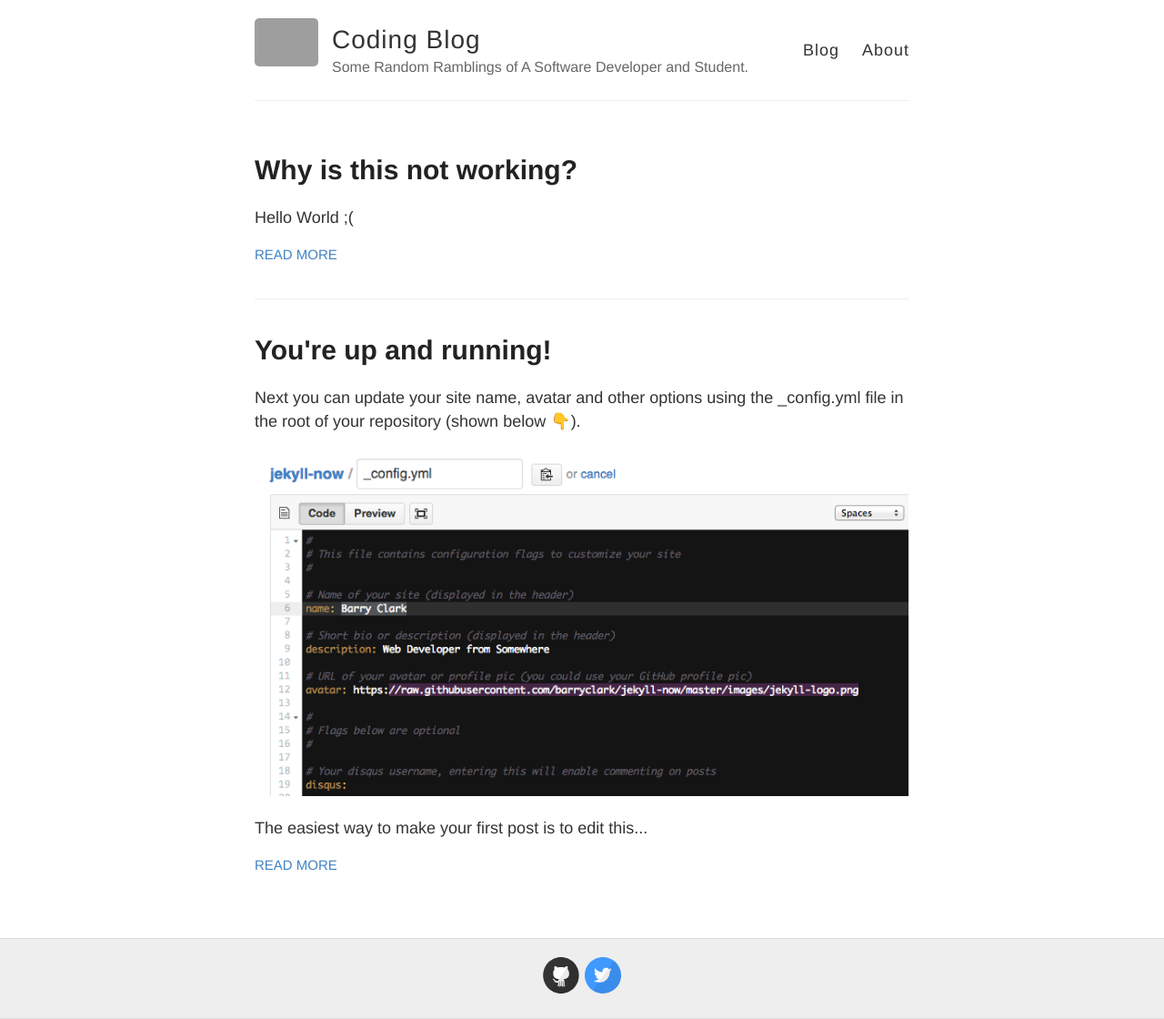
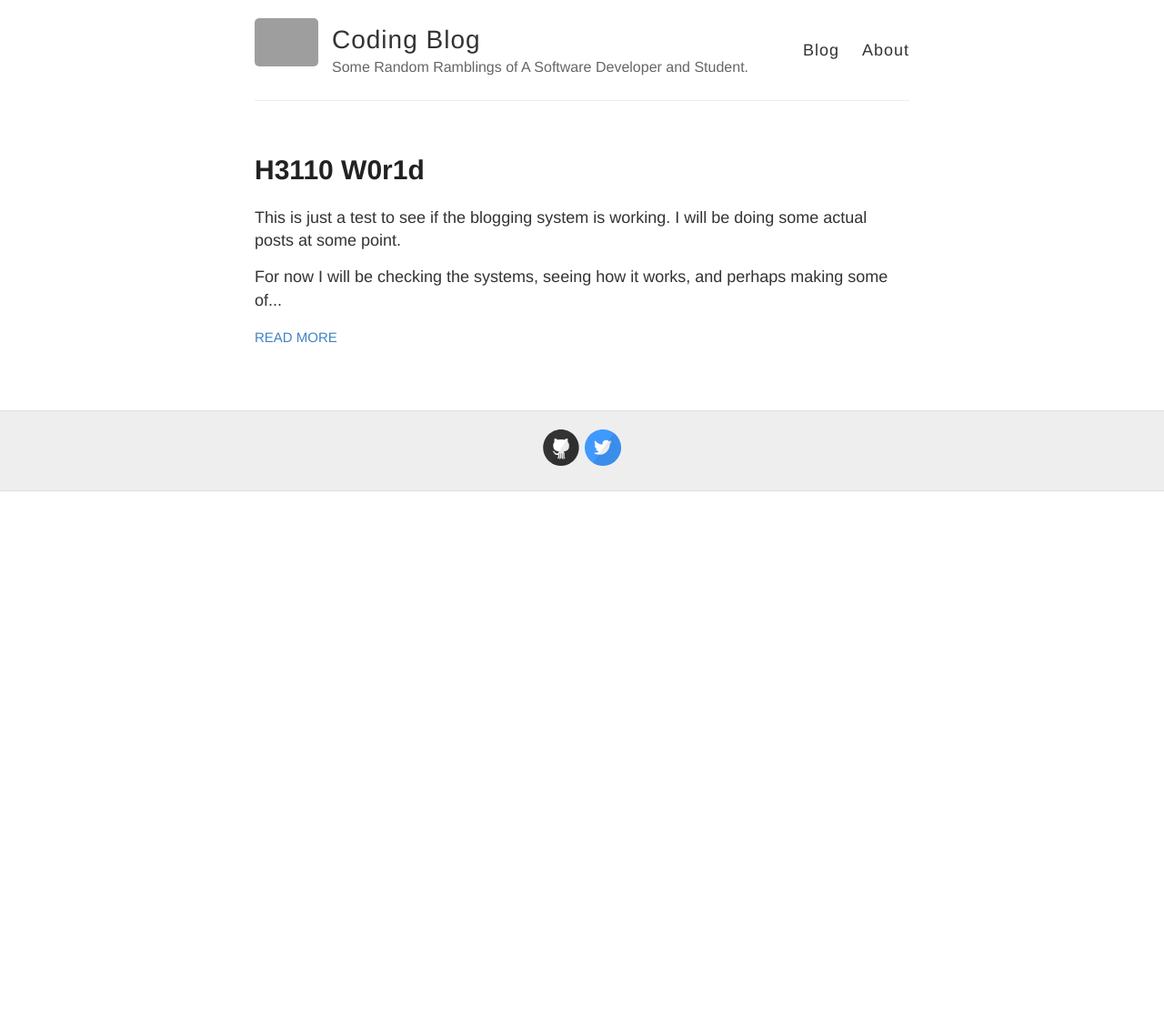
Before and after one commit to TRex22/ISBlog, a Jekyll site: the page built from index.html, in a window 1280 px wide. Shown: the whole page at 91% size. Built offline with Jekyll 4.4.1, drawn with Linux system fonts in a browser that asks for light colours; emoji names are drawn with the system emoji font; after the commit the page ends 900 px from its top, so only the background shows below that; grey boxes are pictures that could not be loaded.

Commit message:
My first post

```diff
--- a/_posts/2014-3-3-Hello-World.md
+++ /dev/null
@@ -1,10 +0,0 @@
----
-layout: post
-title: You're up and running!
----
-
-Next you can update your site name, avatar and other options using the _config.yml file in the root of your repository (shown below :point_down:).
-
-![_config.yml]({{ site.baseurl }}/images/config.png)
-
-The easiest way to make your first post is to edit this one. Go into /_posts/ and update the Hello World markdown file. For more instructions head over to the [Jekyll Now repository](https://github.com/barryclark/jekyll-now) on GitHub.
--- a/_posts/2014-9-29-This-Is-A-Test.md
+++ b/_posts/2014-9-29-This-Is-A-Test.md
@@ -1,6 +1,9 @@
 ---
 layout: post
-title: Why is this not working?
+title: H3110 W0r1d
 ---
 
-Hello World ;(
+This is just a test to see if the blogging system is working.
+I will be doing some actual posts at some point.
+
+For now I will be checking the systems, seeing how it works, and perhaps making some of my own changes.
```
